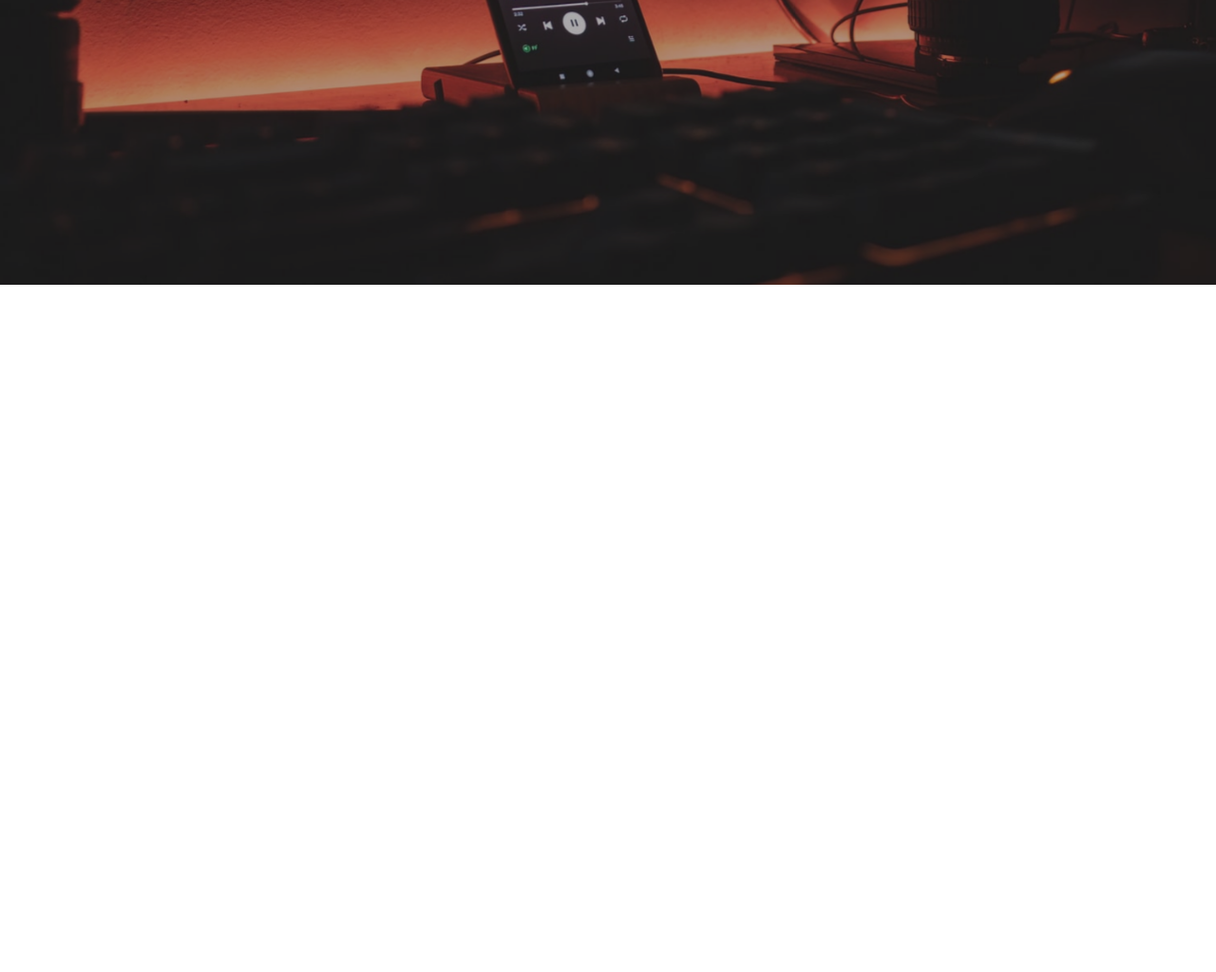
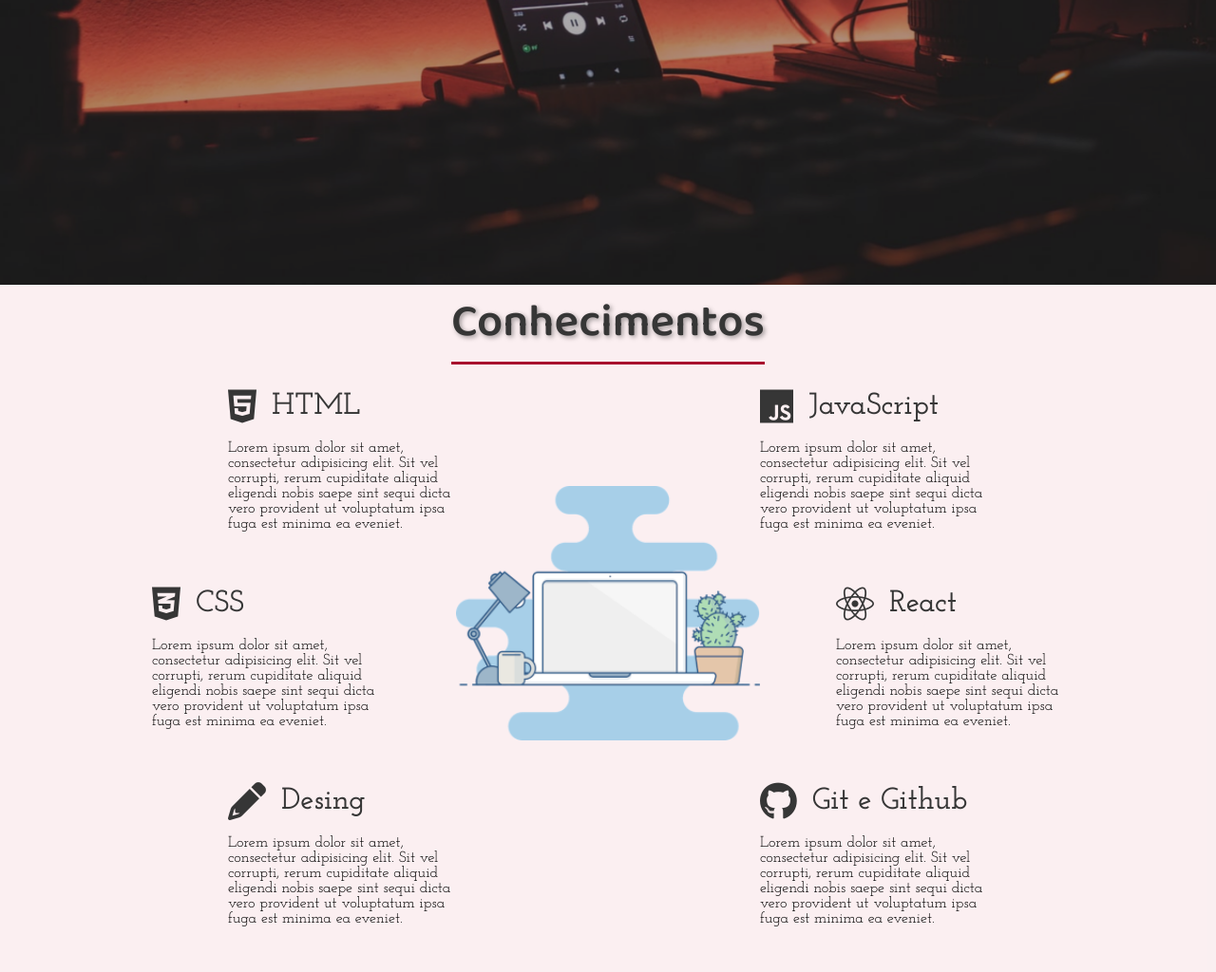
Before and after one commit to LeonardoFerraz25/portifolio, a plain HTML site: page index.html in a window 1280 px wide. Shown: the part 500-1524 px from the top of the page at 95% size. Before the commit the page ends 800 px from the top, so only its background shows below. Drawn offline with Linux system fonts and the light colour scheme.

Commit message:
add conhecimentos

```diff
--- a/index.html
+++ b/index.html
@@ -32,7 +32,7 @@
                <button>Saiba Mais</button>
            </div>
        </header>
-       <div class="sidebar">
+       <aside class="sidebar">
            <nav>
                <ul class="menu">
                 <li class="menu-item"><a href="#" class="menu-link">Home</a> </li>
@@ -46,7 +46,73 @@
                <a href=""><i class="fab fa-github"></i></a>
                <a href=""><i class="fab fa-linkedin"></i></a>
             </div>
-       </div>
+       </aside>
+
+       <section class="sessao-conhecimentos">
+           <div class="sessao-header">
+               <h1>Conhecimentos</h1>
+           </div>
+           <div class="conhecimentos">
+               <div class="conhecimento">
+                   <div class= "conhecimento-header">
+                       <i class="fab fa-html5"></i>
+                       <h3>HTML</h3>
+                   </div>
+                   <div class="conhecimento-text">
+                       <p>Lorem ipsum dolor sit amet, consectetur adipisicing elit. Sit vel corrupti, rerum cupiditate aliquid eligendi nobis saepe sint sequi dicta vero provident ut voluptatum ipsa fuga est minima ea eveniet.</p>
+                   </div>
+               </div>
+               <div class="conhecimento">
+                   <div class="conhecimento-header">
+                       <i class="fab fa-css3-alt"></i>
+                       <h3>CSS</h3>
+                   </div>
+                   <div class="conhecimento-text">
+                       <p>Lorem ipsum dolor sit amet, consectetur adipisicing elit. Sit vel corrupti, rerum cupiditate aliquid eligendi nobis saepe sint sequi dicta vero provident ut voluptatum ipsa fuga est minima ea eveniet.</p>
+                   </div>
+               </div>
+               <div class="conhecimento">
+                <div class="conhecimento-header">
+                    <i class="fas fa-pencil-alt"></i>
+                    <h3>Desing</h3>
+                </div>
+                <div class="conhecimento-text">
+                    <p>Lorem ipsum dolor sit amet, consectetur adipisicing elit. Sit vel corrupti, rerum cupiditate aliquid eligendi nobis saepe sint sequi dicta vero provident ut voluptatum ipsa fuga est minima ea eveniet.</p>
+                </div>
+            </div>
+               <div class="conhecimento">
+                   <div class="conhecimento-header">
+                       <i class="fab fa-js"></i>
+                       <h3>JavaScript</h3>
+                   </div>
+                   <div class="conhecimento-text">
+                       <p>Lorem ipsum dolor sit amet, consectetur adipisicing elit. Sit vel corrupti, rerum cupiditate aliquid eligendi nobis saepe sint sequi dicta vero provident ut voluptatum ipsa fuga est minima ea eveniet.</p>
+                   </div>
+               </div>
+               <div class="conhecimento">
+                   <div class="conhecimento-header">
+                       <i class="fab fa-react"></i>
+                       <h3>React</h3>
+                   </div>
+                   <div class="conhecimento-text">
+                       <p>Lorem ipsum dolor sit amet, consectetur adipisicing elit. Sit vel corrupti, rerum cupiditate aliquid eligendi nobis saepe sint sequi dicta vero provident ut voluptatum ipsa fuga est minima ea eveniet.</p>
+                   </div>
+               </div>
+               <div class="conhecimento">
+                   <div class="conhecimento-header">
+                       <i class="fab fa-github"></i>
+                       <h3>Git e Github</h3>
+                   </div>
+                   <div class="conhecimento-text">
+                       <p>Lorem ipsum dolor sit amet, consectetur adipisicing elit. Sit vel corrupti, rerum cupiditate aliquid eligendi nobis saepe sint sequi dicta vero provident ut voluptatum ipsa fuga est minima ea eveniet.</p>
+                   </div>
+               </div>
+               <div class="conhecimentos-img-wrapper">
+                    <img src="media/laptop300.png" alt="imagem conhecimento">
+               </div>
+           </div>
+       </section>
+
    </div>
 </body>
 <script src="script.js"></script>
--- a/style.css
+++ b/style.css
@@ -147,7 +147,7 @@ header{
     text-shadow: 2px 2px 0px rgba(0, 0, 0, 0.452);
     font-weight: 500;
     margin-bottom: 2rem;
-    text-decoration: underline;
+    border-bottom: solid .1rem;
     opacity: 0;
     animation: moveBanner 1s 0.7s forwards;
 }
@@ -230,3 +230,91 @@ header{
 .social-media i:hover{
     color: var(--cor05);
 }
+
+.conhecimentos{
+    display: grid;
+    grid-template-columns: repeat(16, 1fr);
+    grid-template-rows: repeat(6,6rem);
+    row-gap: .5rem ;
+}
+
+.conhecimento:nth-child(1){
+    grid-column: 4 / 7;
+    grid-row: 1 / 3;
+}
+
+.conhecimento:nth-child(2){
+    grid-column: 3 / 6;
+    grid-row: 3 / 5;
+}
+
+.conhecimento:nth-child(3){
+    grid-column: 4 / 7;
+    grid-row: 5 / -1;
+}
+
+.conhecimento:nth-child(4){
+    grid-column: 11 / 14;
+    grid-row: 1 / 3;
+}
+
+.conhecimento:nth-child(5){
+    grid-column: 12 / 15;
+    grid-row: 3 / 5;
+}
+
+.conhecimento:nth-child(6){
+    grid-column: 11 / 14;
+    grid-row: 5 / -1;
+}
+
+.sessao-conhecimentos{
+    background-color: #e197a627 ;
+}
+
+.sessao-header{
+    display: flex;
+    align-items: center;
+    justify-content: center;
+}
+
+.sessao-header h1{
+    font-family: var(--font01);
+    font-size: 3rem;
+    text-shadow: 2px 2px 5px rgba(0, 0, 0, 0.37);
+    border-bottom: solid 3px var(--cor05);
+    margin-bottom: 1.5rem;
+    color: #363636;
+}
+
+.conhecimento-header{
+    display: flex;
+    align-items: center;
+    color: #363636;
+}
+
+.conhecimento-header i{
+    font-size: 2.5rem;
+}
+
+.conhecimento-header h3{
+    font-family: var(--font02);
+    font-size: 2rem;
+    padding-left: 1rem;
+}
+
+.conhecimento-text{
+    font-family: var(--font02);
+    margin-top: 1rem;
+}
+
+.conhecimentos-img-wrapper{
+    grid-column: 7 / 11;
+    grid-row: 2 / 6;
+    width: 100%;
+}
+
+.conhecimentos-img-wrapper img{
+    object-fit: cover;
+    width: 100%;
+}
```
Also changed, not shown: media/laptop300.png (added).
